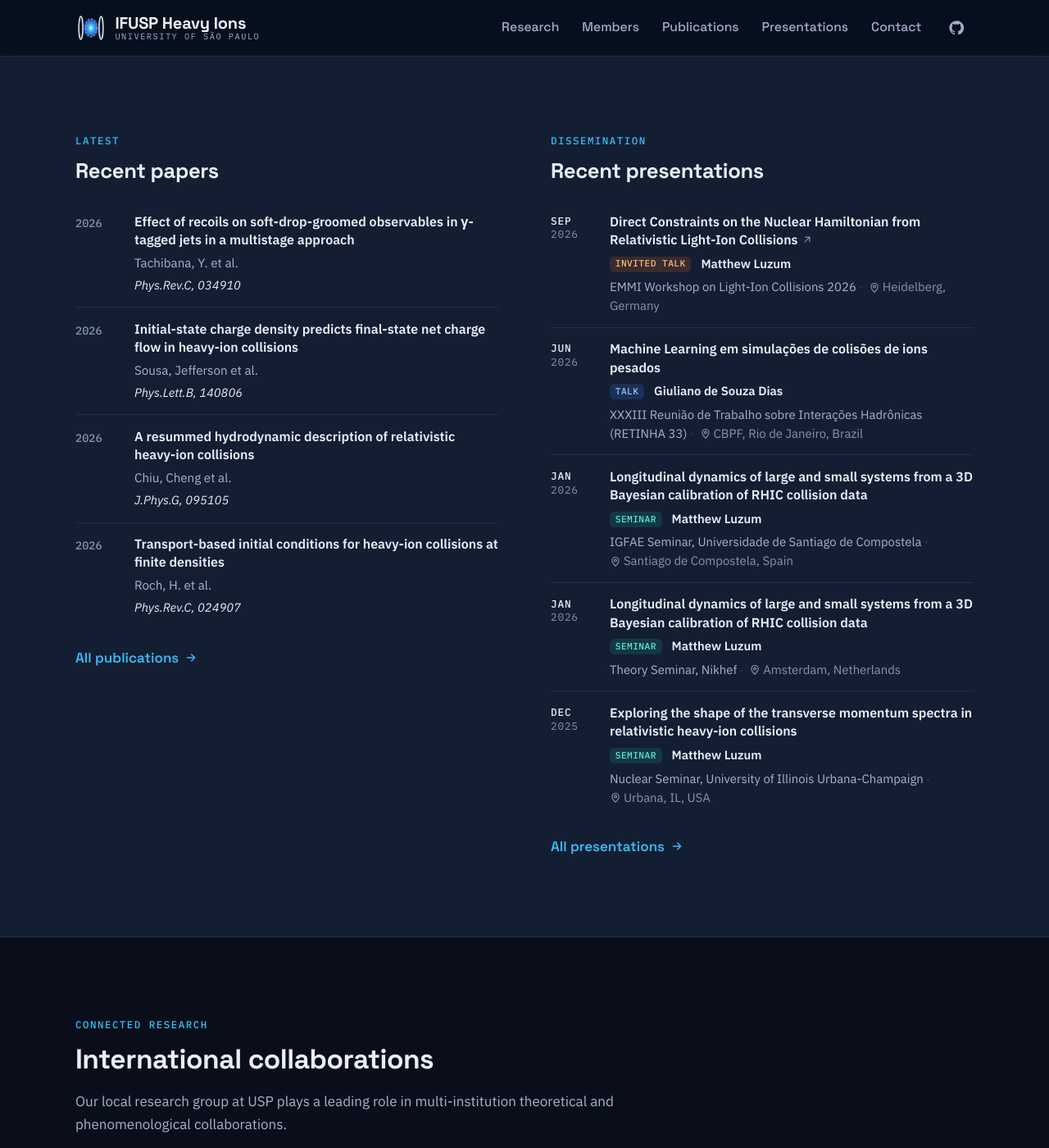
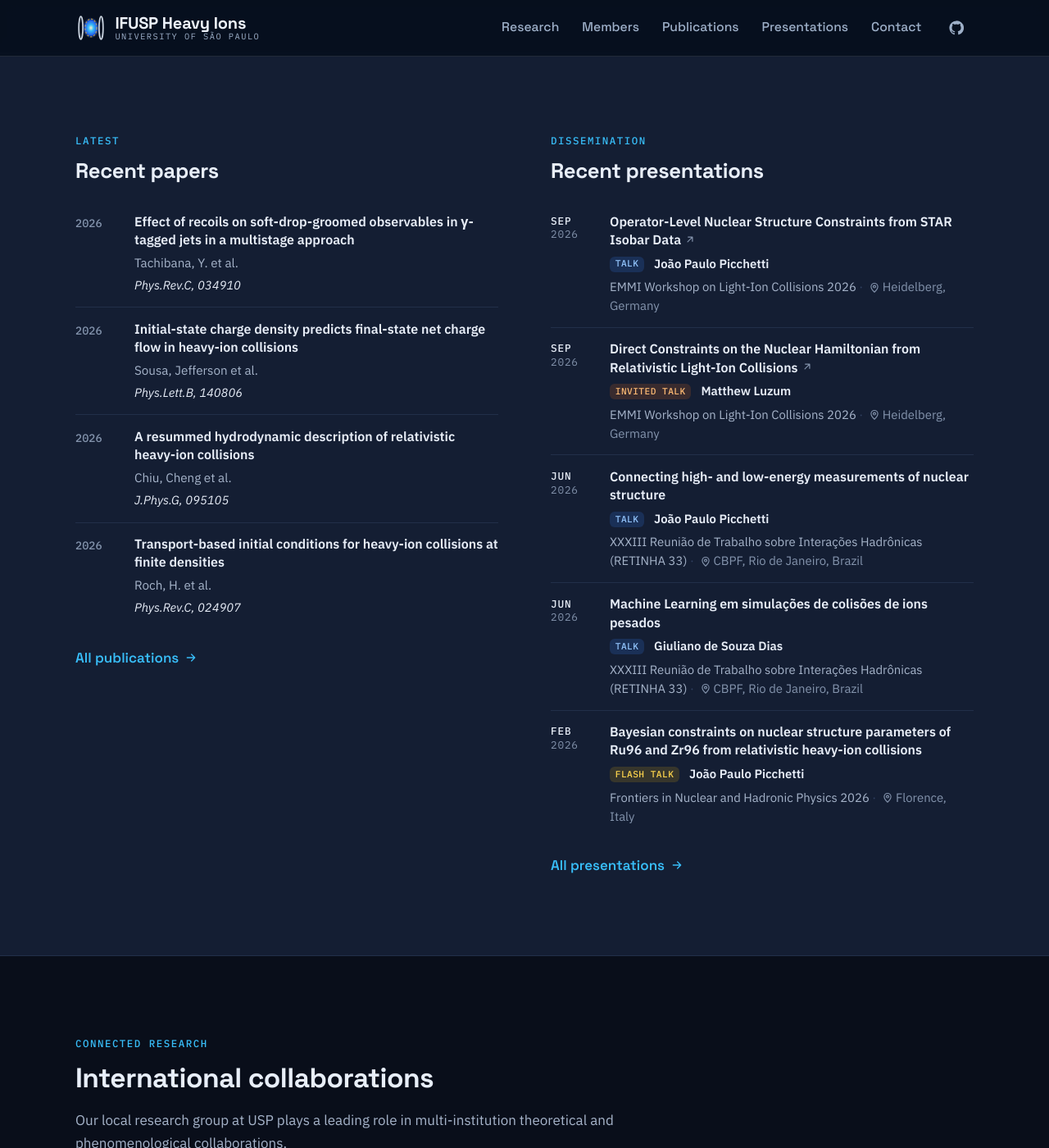
Before and after one commit to IFUSP-Heavy-Ions/IFUSP-Heavy-Ions.github.io, a Jekyll site: the page built from index.html, in a window 1280 px wide and 1400 px high, scrolled down 1635 px. Shown: the whole window at 82% size. Built offline with Jekyll 4.4.1, drawn with Linux system fonts in a browser that asks for light colours.

Commit message:
Add talks by João Paulo Picchetti

```diff
--- a/_data/talks.yml
+++ b/_data/talks.yml
@@ -26,6 +26,25 @@
   event: EMMI Workshop on Light-Ion Collisions 2026
   location: Heidelberg, Germany
   url: https://indico.gsi.de/event/25022/contributions/101806/
+- date: 2026-09
+  speaker: João Paulo Picchetti
+  type: Talk
+  title: Operator-Level Nuclear Structure Constraints from STAR Isobar Data
+  event: EMMI Workshop on Light-Ion Collisions 2026
+  location: Heidelberg, Germany
+  url: https://indico.gsi.de/event/25022/contributions/101728/
+- date: 2026-06
+  speaker: João Paulo Picchetti
+  type: Talk
+  title: Connecting high- and low-energy measurements of nuclear structure
+  event: XXXIII Reunião de Trabalho sobre Interações Hadrônicas (RETINHA 33)
+  location: CBPF, Rio de Janeiro, Brazil
+- date: 2026-02
+  speaker: João Paulo Picchetti
+  type: Flash talk
+  title: Bayesian constraints on nuclear structure parameters of Ru96 and Zr96 from relativistic heavy-ion collisions
+  event: Frontiers in Nuclear and Hadronic Physics 2026
+  location: Florence, Italy
 - date: 2026-01
   speaker: Matthew Luzum
   type: Seminar
@@ -63,6 +82,12 @@
   event: XXXII Reunião de Trabalho sobre Interações Hadrônicas (RETINHA)
   location: CBPF, Rio de Janeiro, Brazil
   url: https://github.com/ThiagoSDomingues/Universality_Github/blob/main/presentations/RETINHA_32.pdf
+- date: 2025-10
+  speaker: João Paulo Picchetti
+  type: Talk
+  title: Studying details of nuclear structure with relativistic heavy-ion collisions
+  event: XXXII Reunião de Trabalho sobre Interações Hadrônicas (RETINHA 32)
+  location: CBPF, Rio de Janeiro, Brazil
 - date: 2025-09
   speaker: Matthew Luzum
   type: Invited talk
@@ -125,6 +150,12 @@
   event: Exploring Nuclear Physics Across Energy Scales 2024
   location: Beijing, China
   event_url: https://indico.ihep.ac.cn/event/20877/
+- date: 2024-03
+  speaker: João Paulo Picchetti
+  type: Talk
+  title: Studying details of nuclear structure with relativistic heavy-ion collisions
+  event: XXXI Reunião de Trabalho sobre Interações Hadrônicas (RETINHA 31)
+  location: CBPF, Rio de Janeiro, Brazil
 - date: 2023-09
   speaker: Matthew Luzum
   type: Talk
```
